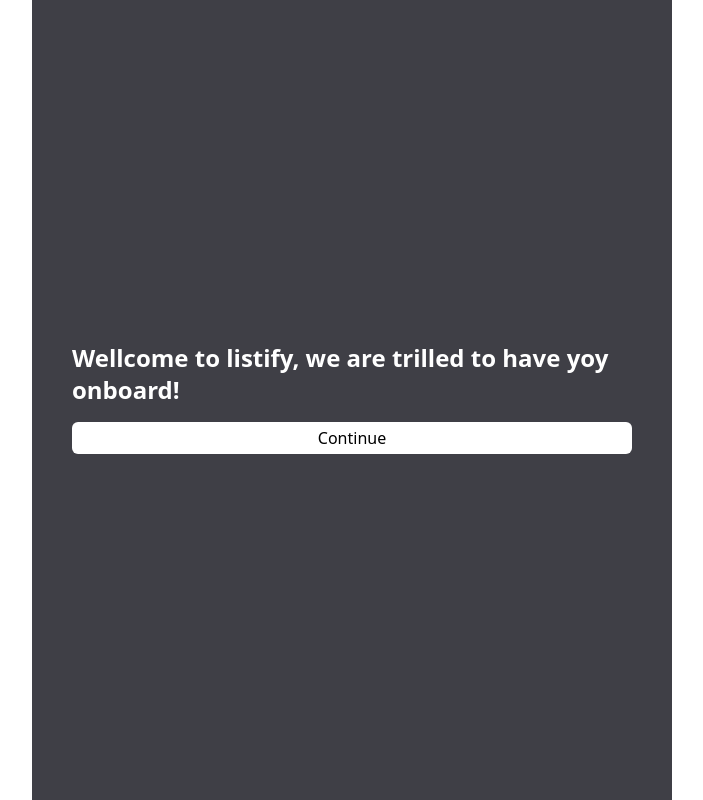
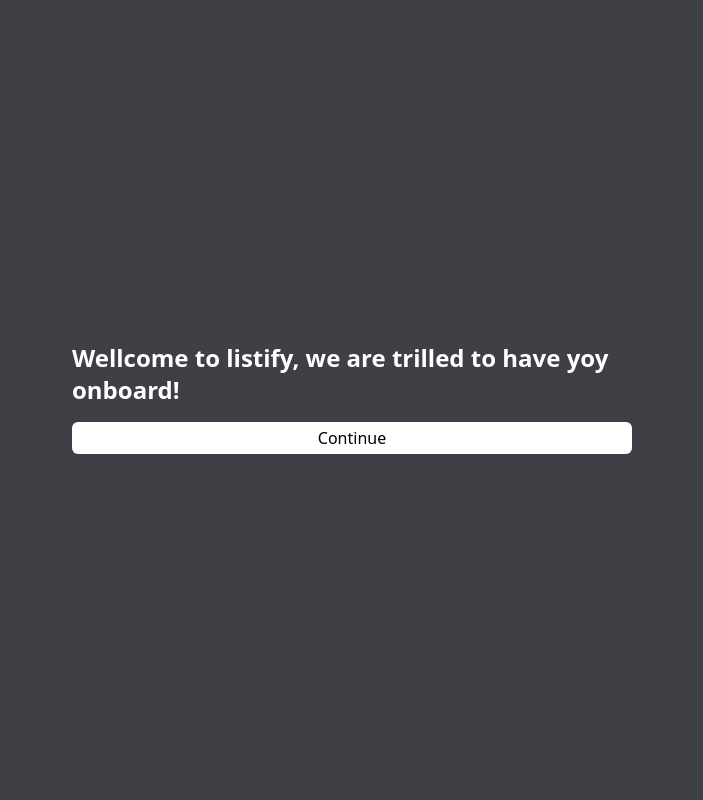
Before and after one commit to jonhyblaze/listify, a React (Vite) app: page / in a window 1280 px wide. Shown: the whole page, without its empty margins (288-991 px from the left). Built offline with nearby package versions, Linux system fonts and the light colour scheme; no server answers.

Commit message:
changing body html element background-color to match bg-zinc-700 using as app background

```diff
--- a/src/index.css
+++ b/src/index.css
@@ -59,3 +59,7 @@
         @apply font-geist-black;
     }
 }
+
+body {
+    @apply bg-zinc-700;
+}
```
